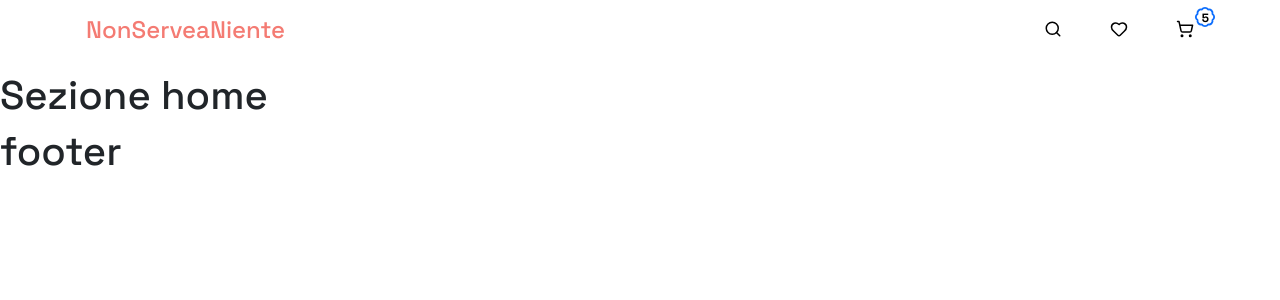
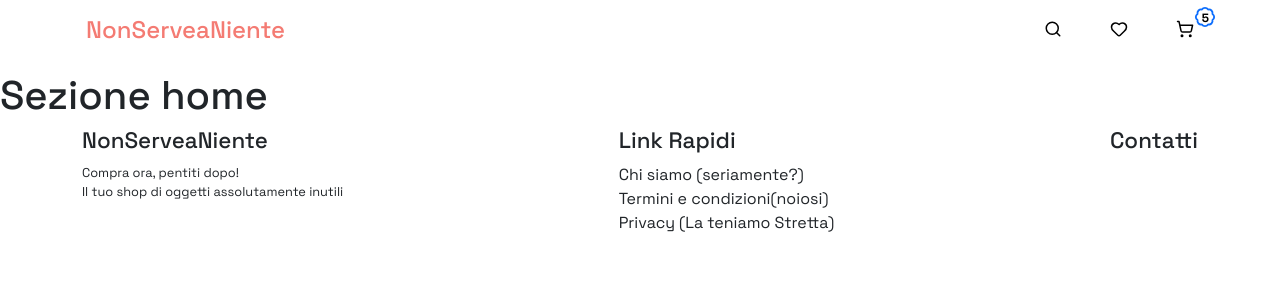
Before and after one commit to TeodoroSeminara/project-work-nonserveraniente, a React (Vite) app: page / in a window 1280 px wide. Shown: the top 300 px of the page. Built offline with nearby package versions, Linux system fonts and the light colour scheme.

Commit message:
Added Footer and style with bootstrap and Footer.css

```diff
--- a/src/components/Footer.jsx
+++ b/src/components/Footer.jsx
@@ -1,9 +1,54 @@
 // Footer presente in tutte le pagine
+import './style/Footer.css'
 
 export default function Footer(){
   return (
     <>
-    <h1>footer</h1>
+    {/* Container principale del footer */}
+     <div className="container d-flex justify-content-between">
+      {/* Column degli elementi */}
+        <div className="col d-flex justify-content-between">
+          <div className="">
+              <ul className="footer-ul d-flex justify-content-center flex-column align-content-center">
+                <li>
+                  {/* Titolo  */}
+                  <h4 className="footer-h4">NonServeaNiente</h4>
+                </li>
+                <li className="footer-li-info">
+                  Compra ora, pentiti dopo!
+                  </li>
+                <li className="footer-li-info">
+                  Il tuo shop di oggetti assolutamente inutili
+                  </li>
+              </ul>
+          </div>
+          <div>
+            <ul className="footer-ul">
+              <li>
+                {/* Titolo  */}
+                <h4 className="footer-h4">Link Rapidi</h4>
+              </li>
+              <li>
+                Chi siamo (seriamente?)
+              </li>
+              <li>
+                Termini e condizioni(noiosi)
+              </li>
+              <li>
+               Privacy (La teniamo Stretta)
+              </li>
+            </ul>
+          </div>
+          <div>
+            <ul className="footer-ul">
+              <li>
+                {/* Titolo  */}
+                <h4 className="footer-h4">Contatti</h4>
+              </li>
+            </ul>
+          </div>
+        </div>
+     </div>
     </>
   )
 }
--- a/src/components/NavBar.jsx
+++ b/src/components/NavBar.jsx
@@ -4,15 +4,19 @@ import { Link } from "react-router-dom"
 import { ShoppingCart, Heart, Search, Badge } from "lucide-react";
 
 export default function NavBar() {
+
+
+
   return (
     <>
      <nav className="container d-flex justify-content-between p-3">
       {/* Logo */}
-       <h1 className="navbar__logo fs-4 ">NonServeaNiente</h1>
+      <Link path="/"><h1 className="navbar__logo fs-4 ">NonServeaNiente</h1></Link>
        {/* Elementi di navigazione con icone annesse */}
         <ul className="d-flex justify-content-between gap-5 ">
           <li>
             <Link >
+            {/* SearchBar */}
                 <Search
                 size={18}
                 color="#000"/>
@@ -20,6 +24,7 @@ export default function NavBar() {
           </li>
           <li>
             <Link >
+            {/* Wishlist */}
                 <Heart
                 size={18}
                 color="#000"/>
@@ -28,6 +33,7 @@ export default function NavBar() {
           <li>
             <div className="position-relative">
             <Link>
+            {/* Carrello */}
               <ShoppingCart
               size={18}
               color="#000"
--- /dev/null
+++ b/src/components/style/Footer.css
@@ -0,0 +1,26 @@
+a{
+  text-decoration: none !important;
+}
+
+li{
+  list-style: none;
+}
+
+.footer-ul{
+  padding: 0;
+  margin: 0;
+}
+
+.footer-h4{
+  font-size: 1.40rem;
+}
+
+.footer-li-info{
+  font-size: 0.80rem;
+}
+
+/* Style Logo NavBar */
+.navbar__logo{
+  color: var(--text);
+  cursor: pointer;
+}
--- a/src/index.css
+++ b/src/index.css
@@ -1,16 +1,8 @@
 * {
-  font-family: "Space Grotesk", sans-serif !important;
+  font-family: "Space Grotesk", sans-serif;
 }
 
-a{
-  text-decoration: none;
+:root{
+  /* colore per alcuni dettagli */
+  --text: #f47b73;
 }
-
-li{
-  list-style: none;
-}
-
-/* Style Logo NavBar */
-.navbar__logo{
-  color: #f47b73;
-}
```
